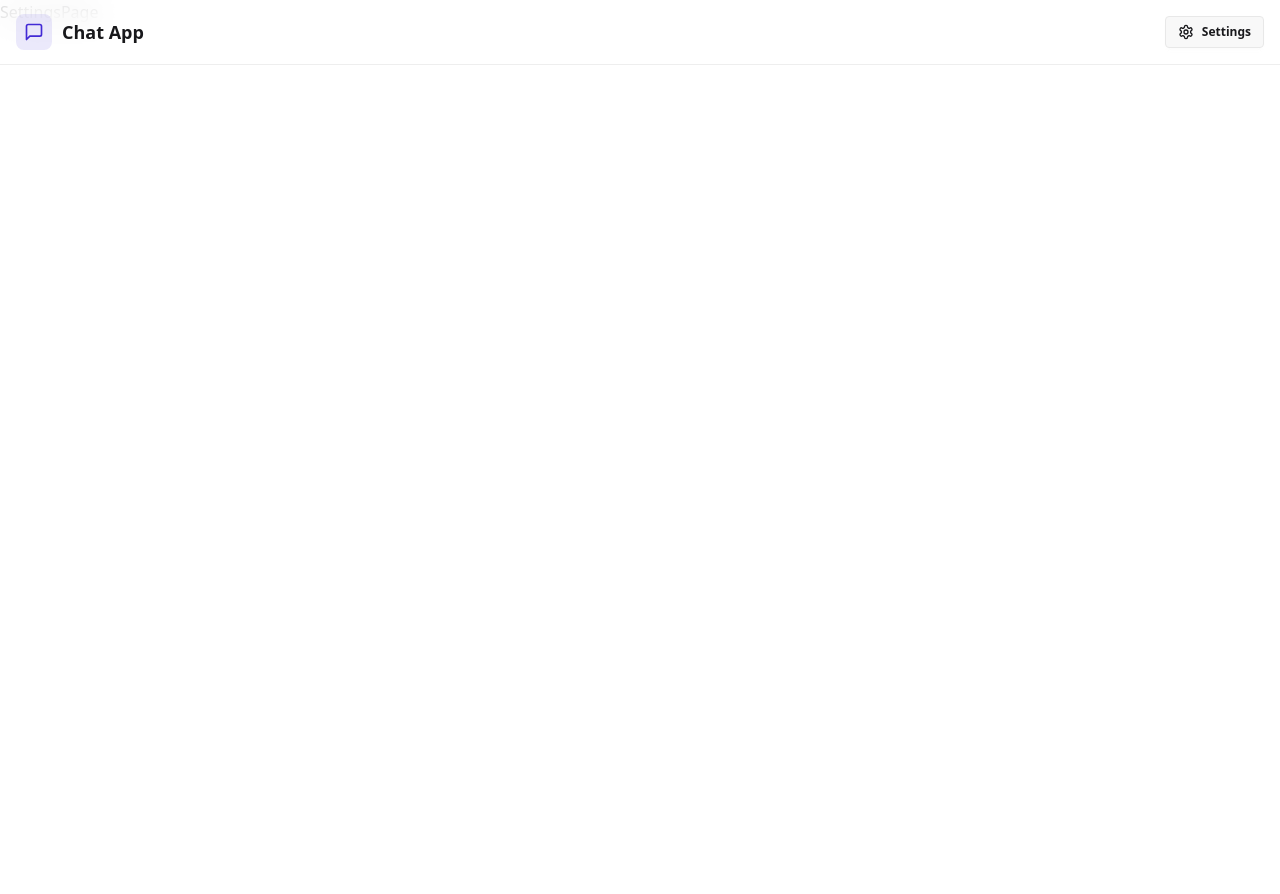
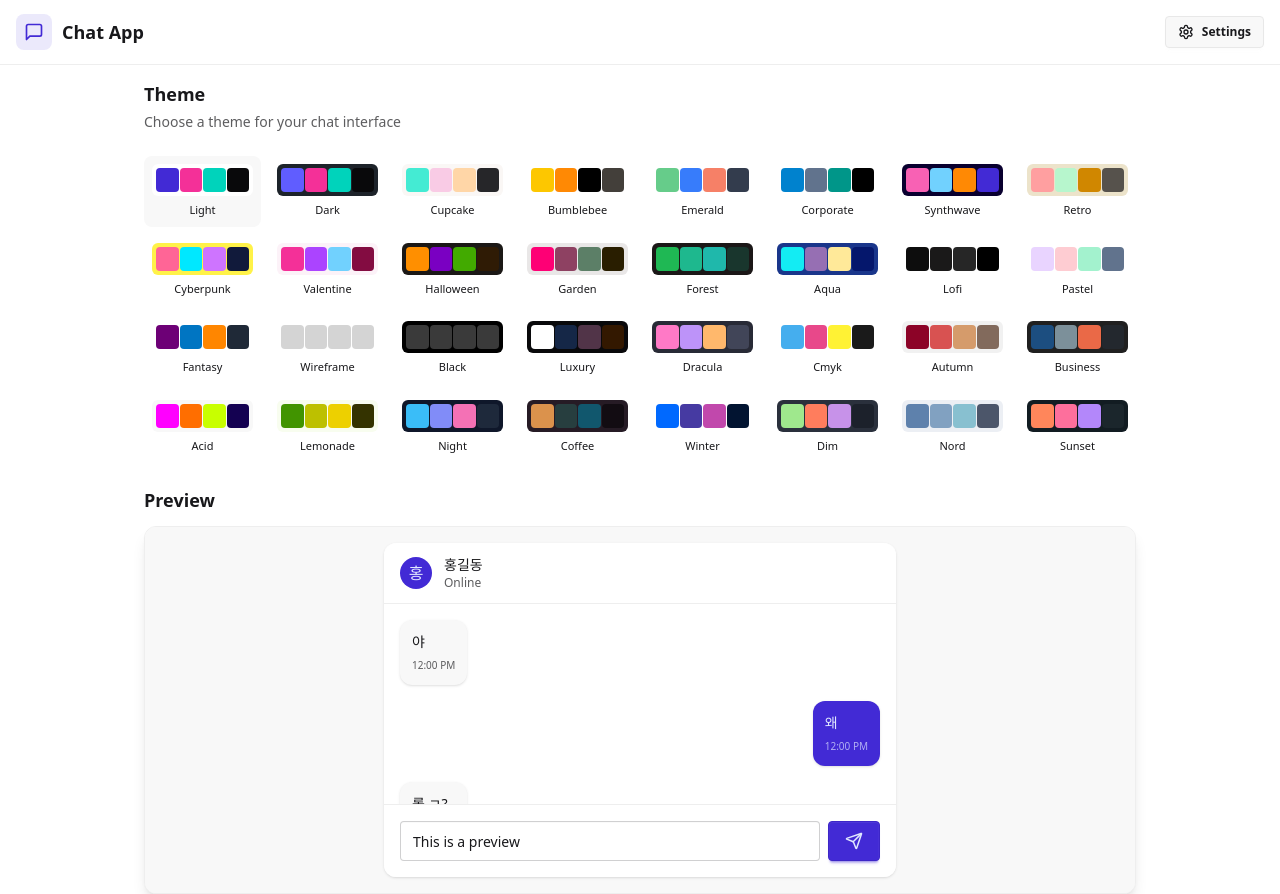
Before and after one commit to GangHyun95/chat-app, a React (Vite) app in the folder frontend/: page /settings in a window 1280 px wide. Before the commit the page ends 800 px from the top, so only its background shows below. Built offline with nearby package versions, Linux system fonts and the light colour scheme; no server answers; the HTML template or start-up script is replaced by a standard one.

Commit message:
Settings 페이지 UI 작업 및 Theme 기능 구현

```diff
--- a/frontend/src/App.tsx
+++ b/frontend/src/App.tsx
@@ -6,12 +6,14 @@
 import SettingsPage from './pages/SettingsPage';
 import ProfilePage from './pages/ProfilePage';
 import { useAuthStore } from './store/useAuthStore';
+import { useThemeStore } from './store/useThemeStore';
 import { useEffect } from 'react';
 import { Loader } from 'lucide-react';
 import { Toaster } from 'react-hot-toast';
 
 export default function App() {
     const { authUser, checkAuth, isCheckingAuth } = useAuthStore();
+    const { theme } = useThemeStore();
 
     useEffect(() => {
         checkAuth();
@@ -27,7 +29,7 @@
         );
 
     return (
-        <div>
+        <div data-theme={theme}>
             <Navbar />
 
             <Routes>
--- /dev/null
+++ b/frontend/src/constants/index.ts
@@ -0,0 +1,34 @@
+export const THEMES = [
+    'light',
+    'dark',
+    'cupcake',
+    'bumblebee',
+    'emerald',
+    'corporate',
+    'synthwave',
+    'retro',
+    'cyberpunk',
+    'valentine',
+    'halloween',
+    'garden',
+    'forest',
+    'aqua',
+    'lofi',
+    'pastel',
+    'fantasy',
+    'wireframe',
+    'black',
+    'luxury',
+    'dracula',
+    'cmyk',
+    'autumn',
+    'business',
+    'acid',
+    'lemonade',
+    'night',
+    'coffee',
+    'winter',
+    'dim',
+    'nord',
+    'sunset',
+];
--- a/frontend/src/index.css
+++ b/frontend/src/index.css
@@ -1,4 +1,4 @@
 @import 'tailwindcss';
 @plugin "daisyui" {
-    themes: light --default, dark --prefersdark;
+    themes: all;
 }
--- a/frontend/src/pages/SettingsPage.tsx
+++ b/frontend/src/pages/SettingsPage.tsx
@@ -1,5 +1,135 @@
-import React from 'react';
+import { useThemeStore } from '../store/useThemeStore';
+import { THEMES } from '../constants';
+import { Send } from 'lucide-react';
+
+const PREVIEW_MESSAGES = [
+    { id: 1, content: '야', isSent: false },
+    { id: 2, content: '왜', isSent: true },
+    { id: 3, content: '롤 ㄱ?', isSent: false },
+    { id: 4, content: 'ㅇㅇ 잠만', isSent: true },
+    { id: 5, content: 'ㅇㅋ', isSent: false },
+];
 
 export default function SettingsPage() {
-    return <div>SettingsPage</div>;
+    const { theme, setTheme } = useThemeStore();
+    return (
+        <div className='h-screen container mx-auto px-4 pt-20 max-w-5xl'>
+            <div className='space-y-6'>
+                <div className='flex flex-col gap-1'>
+                    <h2 className='text-lg font-semibold'>Theme</h2>
+                    <p className='text-sm text-base-content/70'>
+                        Choose a theme for your chat interface
+                    </p>
+                </div>
+
+                <div className='grid grid-cols-4 sm:grid-cols-6 md:grid-cols-8 gap-2'>
+                    {THEMES.map((t) => (
+                        <button
+                            key={t}
+                            className={`group flex flex-col items-center gap-1.5 p-2 rounded-lg transition-colors ${
+                                theme === t
+                                    ? 'bg-base-200'
+                                    : 'hover:bg-base-200/50'
+                            }`}
+                            onClick={() => setTheme(t)}
+                        >
+                            <div
+                                className='relative h-8 w-full rounded-md overflow-hidden'
+                                data-theme={t}
+                            >
+                                <div className='absolute inset-0 grid grid-cols-4 gap-px p-1'>
+                                    <div className='rounded bg-primary'></div>
+                                    <div className='rounded bg-secondary'></div>
+                                    <div className='rounded bg-accent'></div>
+                                    <div className='rounded bg-neutral'></div>
+                                </div>
+                            </div>
+                            <span className='text-[11px] font-medium truncate w-full text-center'>
+                                {t.charAt(0).toUpperCase() + t.slice(1)}
+                            </span>
+                        </button>
+                    ))}
+                </div>
+
+                {/* preview */}
+                <h3 className='text-lg font-semibold mb-3'>Preview</h3>
+                <div className='rounded-xl border border-base-300 overflow-hidden bg-base-100 shadow-lg'>
+                    <div className='p-4 bg-base-200'>
+                        <div className='max-w-lg mx-auto'>
+                            {/* chat */}
+                            <div className='bg-base-100 rounded-xl shadow-sm overflow-hidden'>
+                                {/* header */}
+                                <div className='px-4 py-3 border-b border-base-300 bg-base-100'>
+                                    <div className='flex items-center gap-3'>
+                                        <div className='w-8 h-8 rounded-full bg-primary flex items-center justify-center text-primary-content font-medium'>
+                                            홍
+                                        </div>
+                                        <div>
+                                            <h3 className='font-medium text-sm'>
+                                                홍길동
+                                            </h3>
+                                            <p className='text-xs text-base-content/70'>
+                                                Online
+                                            </p>
+                                        </div>
+                                    </div>
+                                </div>
+
+                                {/* body */}
+                                <div className='p-4 space-y-4 min-h-[200px] max-h-[200px] overflow-y-auto bg-base-100'>
+                                    {PREVIEW_MESSAGES.map((message) => (
+                                        <div
+                                            key={message.id}
+                                            className={`flex ${
+                                                message.isSent
+                                                    ? 'justify-end'
+                                                    : 'justify-start'
+                                            }`}
+                                        >
+                                            <div
+                                                className={`max-w-[80%] rounded-xl p-3 shadow-sm ${
+                                                    message.isSent
+                                                        ? 'bg-primary text-primary-content'
+                                                        : 'bg-base-200'
+                                                }`}
+                                            >
+                                                <p className='text-sm'>
+                                                    {message.content}
+                                                </p>
+                                                <p
+                                                    className={`text-[10px] mt-1.5 ${
+                                                        message.isSent
+                                                            ? 'text-primary-content/70'
+                                                            : 'text-base-content/70'
+                                                    }`}
+                                                >
+                                                    12:00 PM
+                                                </p>
+                                            </div>
+                                        </div>
+                                    ))}
+                                </div>
+
+                                {/* input */}
+                                <div className='p-4 border-t border-base-300 bg-base-100'>
+                                    <div className='flex gap-2'>
+                                        <input
+                                            type='text'
+                                            className='input input-bordered flex-1 text-sm h-10'
+                                            placeholder='메시지를 입력하세요...'
+                                            value='This is a preview'
+                                            readOnly
+                                        />
+                                        <button className='btn btn-primary h-10 min-h-0'>
+                                            <Send size={18} />
+                                        </button>
+                                    </div>
+                                </div>
+                            </div>
+                        </div>
+                    </div>
+                </div>
+            </div>
+        </div>
+    );
 }
--- /dev/null
+++ b/frontend/src/store/useThemeStore.ts
@@ -0,0 +1,14 @@
+import { create } from 'zustand';
+
+type ThemeState = {
+    theme: string;
+    setTheme: (theme: string) => void;
+};
+
+export const useThemeStore = create<ThemeState>((set) => ({
+    theme: localStorage.getItem('chat-theme') || 'light',
+    setTheme: (theme: string) => {
+        localStorage.setItem('chat-theme', theme);
+        set({ theme });
+    },
+}));
```
